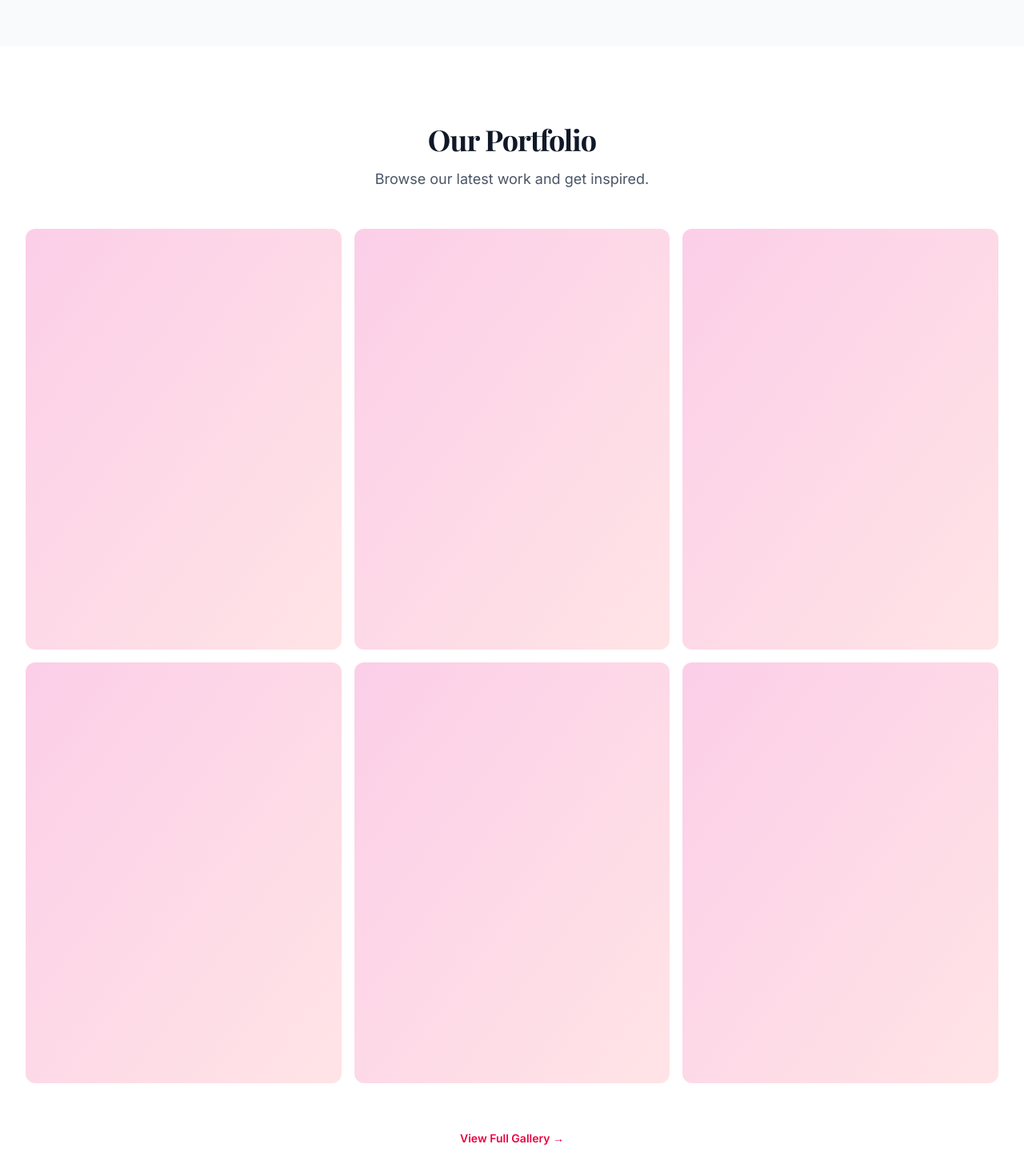
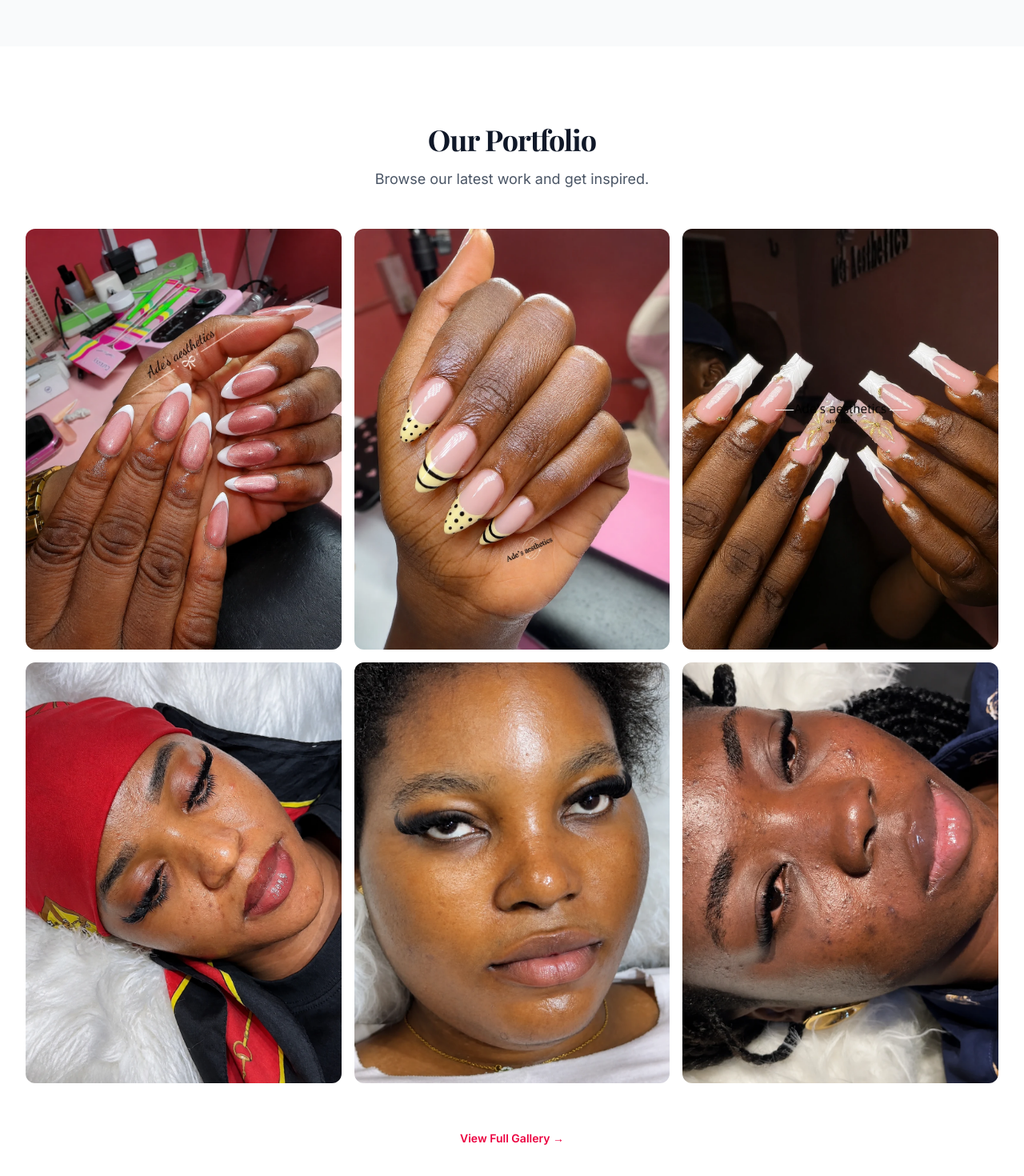
Before and after one commit to therealugboma/ades-aesthetics, a Next.js app: page / in a window 1280 px wide. Shown: the part 1440-2910 px from the top of the page at 80% size. Built offline with nearby package versions, Linux system fonts and the light colour scheme; no server answers.

Commit message:
fix: show real photos in homepage portfolio gallery

```diff
--- a/src/app/(public)/page.tsx
+++ b/src/app/(public)/page.tsx
@@ -1,4 +1,5 @@
 import type { Metadata } from "next";
+import Image from "next/image";
 import Link from "next/link";
 import { HomeServices, HomeProducts } from "@/components/home/HomeContent";
 
@@ -36,12 +37,12 @@ const features = [
 ];
 
 const galleryImages = [
-  { src: "/gallery/nails-1.jpg", alt: "Gel manicure artwork", category: "nails" },
-  { src: "/gallery/lashes-1.jpg", alt: "Lash extensions", category: "lashes" },
-  { src: "/gallery/brows-1.jpg", alt: "Microblading brows", category: "brows" },
-  { src: "/gallery/skin-1.jpg", alt: "Facial treatment", category: "skin" },
-  { src: "/gallery/nails-2.jpg", alt: "Nail art design", category: "nails" },
-  { src: "/gallery/lashes-2.jpg", alt: "Volume lashes", category: "lashes" },
+  { src: "/services/premium/gel-french-pink.webp", alt: "Gel manicure artwork", category: "nails" },
+  { src: "/services/premium/wispy-lashes-portrait.webp", alt: "Lash extensions", category: "lashes" },
+  { src: "/services/premium/biab-yellow-pattern.webp", alt: "BIAB nail pattern", category: "nails" },
+  { src: "/services/premium/hybrid-lashes-front.webp", alt: "Hybrid lashes", category: "lashes" },
+  { src: "/services/premium/acrylic-long.webp", alt: "Acrylic nail design", category: "nails" },
+  { src: "/services/premium/classic-lashes.webp", alt: "Classic lashes", category: "lashes" },
 ];
 
 const testimonials = [
@@ -173,7 +174,14 @@ export default function HomePage() {
                   key={index}
                   className="mb-4 break-inside-avoid overflow-hidden rounded-xl"
                 >
-                  <div className="aspect-[3/4] w-full bg-gradient-to-br from-pink-200 to-rose-100" />
+                  <Image
+                    src={img.src}
+                    alt={img.alt}
+                    width={800}
+                    height={1000}
+                    sizes="(max-width: 640px) 50vw, (max-width: 1024px) 33vw, 33vw"
+                    className="aspect-[3/4] h-auto w-full object-cover"
+                  />
                 </div>
               ))}
             </div>
```
